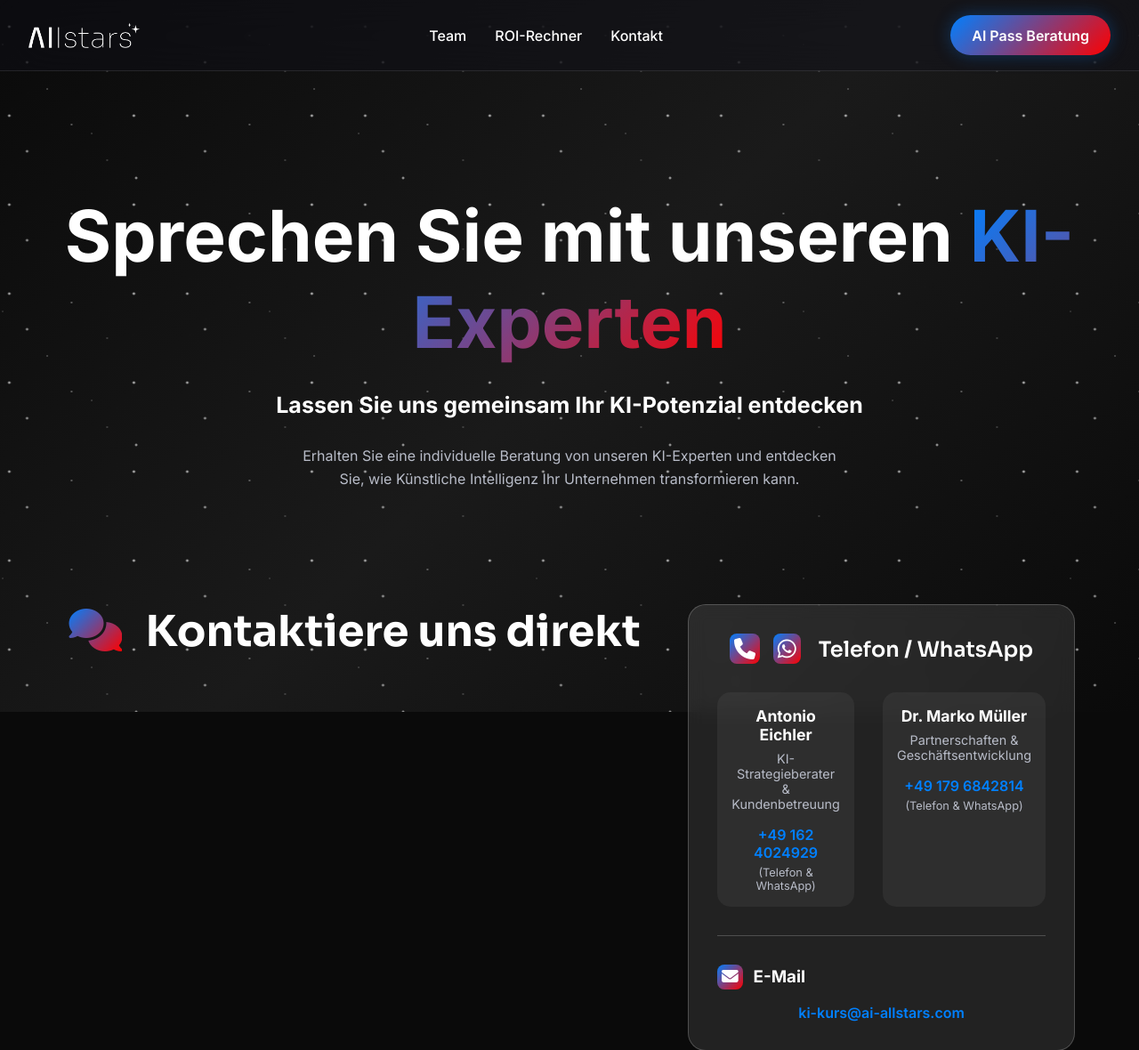
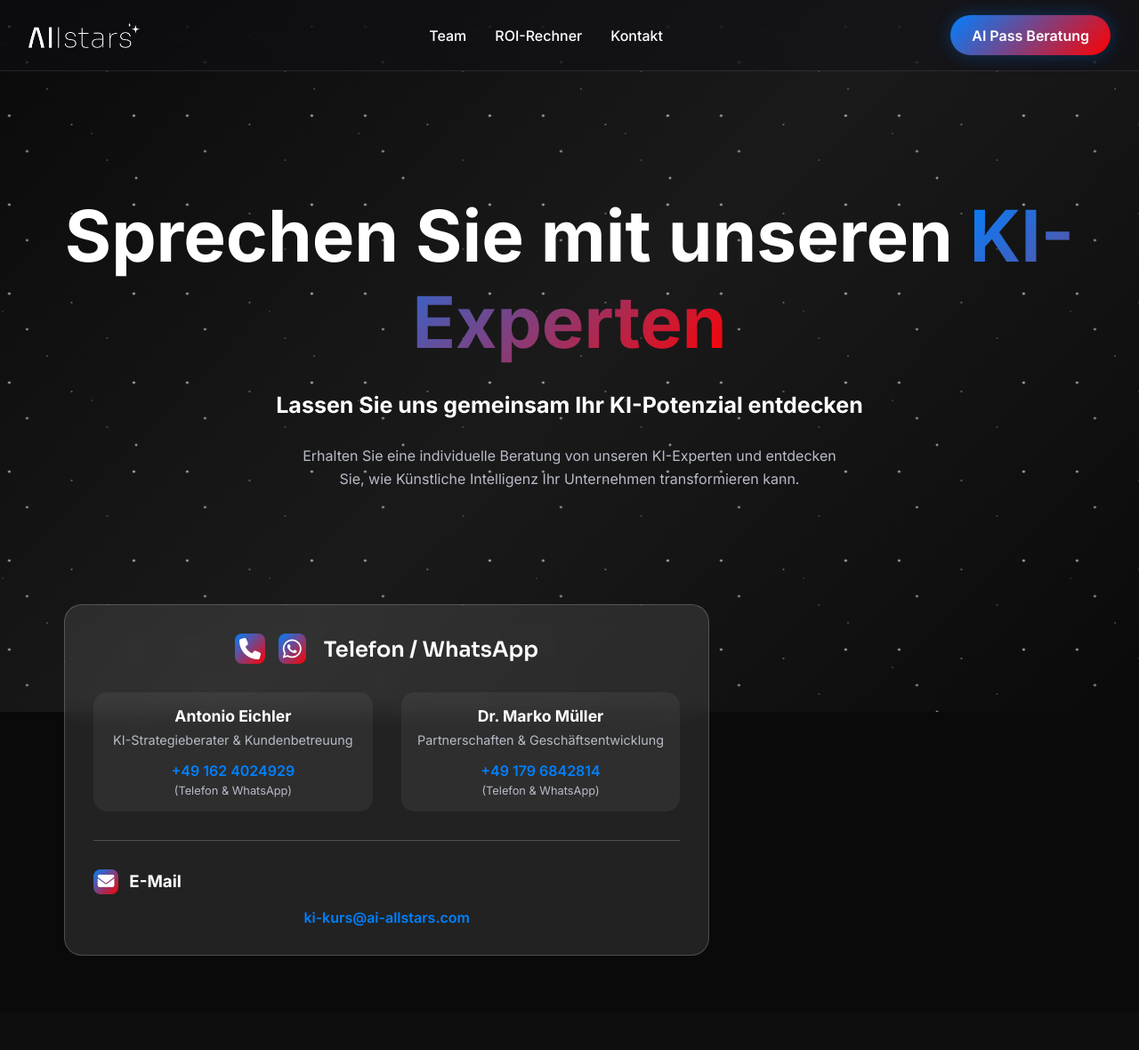
Before and after one commit to 2Patrick1111/kurs, a Flask app: page / in a window 1280 px wide. Shown: the top 1180 px of the page at 89% size. Run offline with Flask 3, Linux system fonts and the light colour scheme.

Commit message:
Remove title for direct contact to streamline user interaction
Removes the "Kontaktiere uns direkt" heading from kontakt.html to simplify the contact section.

Replit-Commit-Author: Agent
Replit-Commit-Session-Id: 24450db1-d3b4-4f73-a2b5-f6c2bc65c6a2
Replit-Commit-Screenshot-Url: https://storage.googleapis.com/screenshot-production-us-central1/fd4cdddb-ef5b-437a-a1d5-8f8e6b62832b/24450db1-d3b4-4f73-a2b5-f6c2bc65c6a2/xuk6xfd

```diff
--- a/templates/kontakt.html
+++ b/templates/kontakt.html
@@ -16,11 +16,6 @@
 <!-- Contact Information Section -->
 <section class="contact-info-section">
     <div class="contact-container">
-        <h2 class="contact-info-title">
-            <i class="fas fa-comments gradient-text"></i>
-            Kontaktiere uns direkt
-        </h2>
-
         <div class="contact-methods-grid">
             <div class="contact-method glass-container">
                 <div class="contact-details">
```
